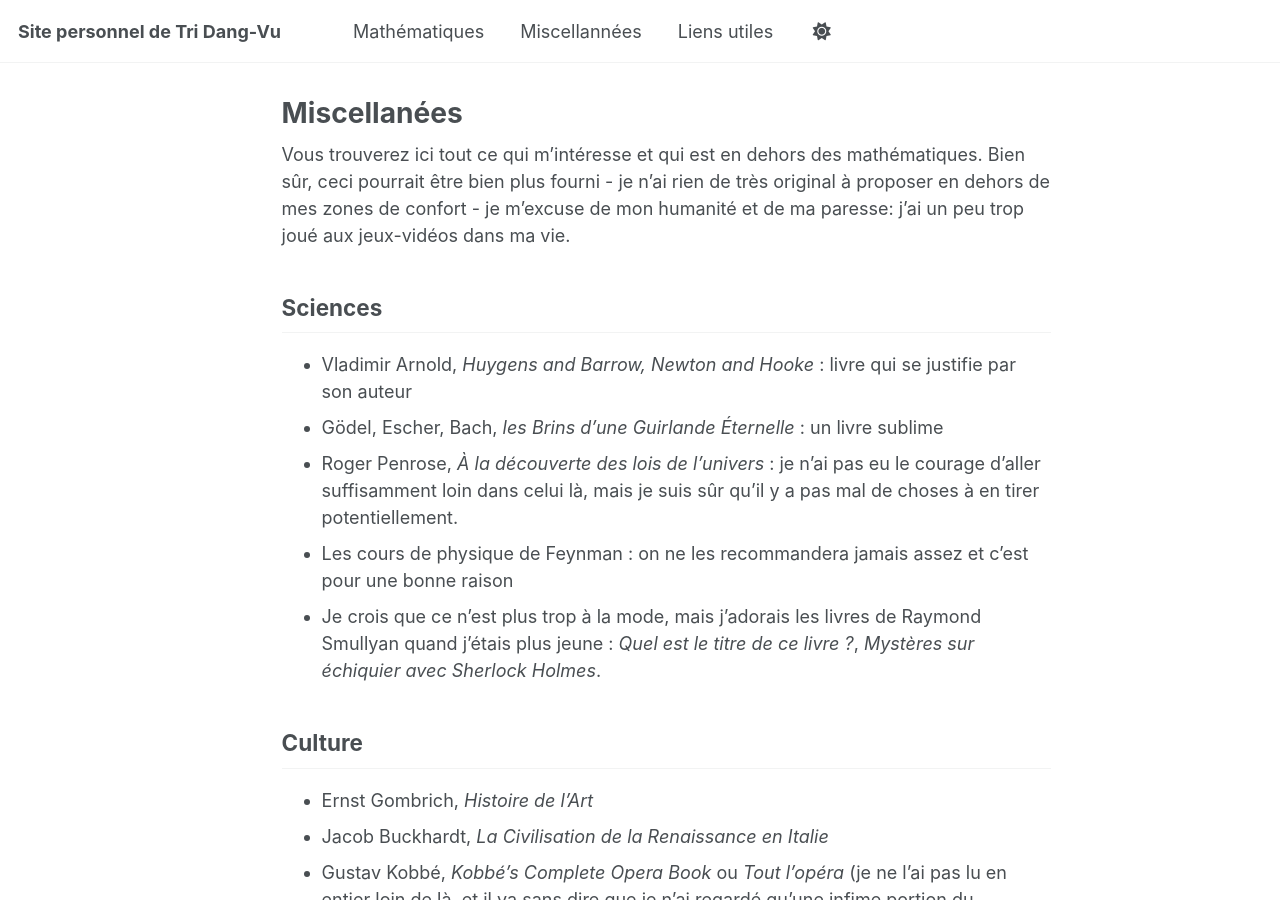
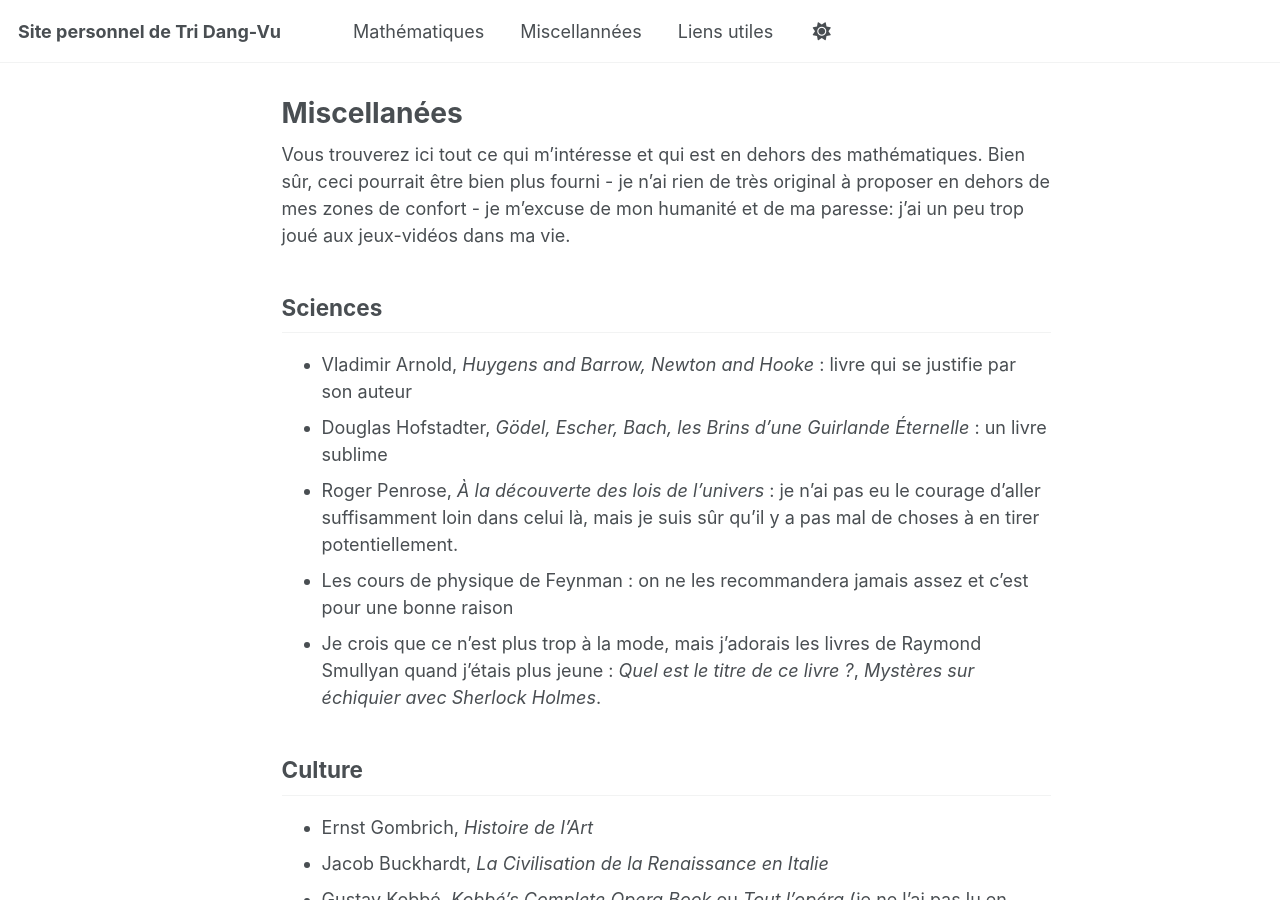
Before and after one commit to tridangvu/tridangvu.github.io, a Jekyll site: the page built from _pages/misc.md, in a window 1280 px wide and 900 px high. Built offline with Jekyll 4.4.1, drawn with Linux system fonts in a browser that asks for light colours; a script that is not in the unit is left out.

Commit message:
Update misc.md

```diff
--- a/_pages/misc.md
+++ b/_pages/misc.md
@@ -10,7 +10,7 @@ Vous trouverez ici tout ce qui m'intéresse et qui est en dehors des mathématiq
 
 ## Sciences
 - Vladimir Arnold, *Huygens and Barrow, Newton and Hooke* : livre qui se justifie par son auteur
-- Gödel, Escher, Bach, *les Brins d'une Guirlande Éternelle* : un livre sublime
+- Douglas Hofstadter, *Gödel, Escher, Bach, les Brins d'une Guirlande Éternelle* : un livre sublime
 - Roger Penrose, *À la découverte des lois de l'univers* : je n'ai pas eu le courage d'aller suffisamment loin dans celui là, mais je suis sûr qu'il y a pas mal de choses à en tirer potentiellement.
 - Les cours de physique de Feynman : on ne les recommandera jamais assez et c'est pour une bonne raison
 - Je crois que ce n'est plus trop à la mode, mais j'adorais les livres de Raymond Smullyan quand j'étais plus jeune : *Quel est le titre de ce livre ?*, *Mystères sur échiquier avec Sherlock Holmes*.
```
